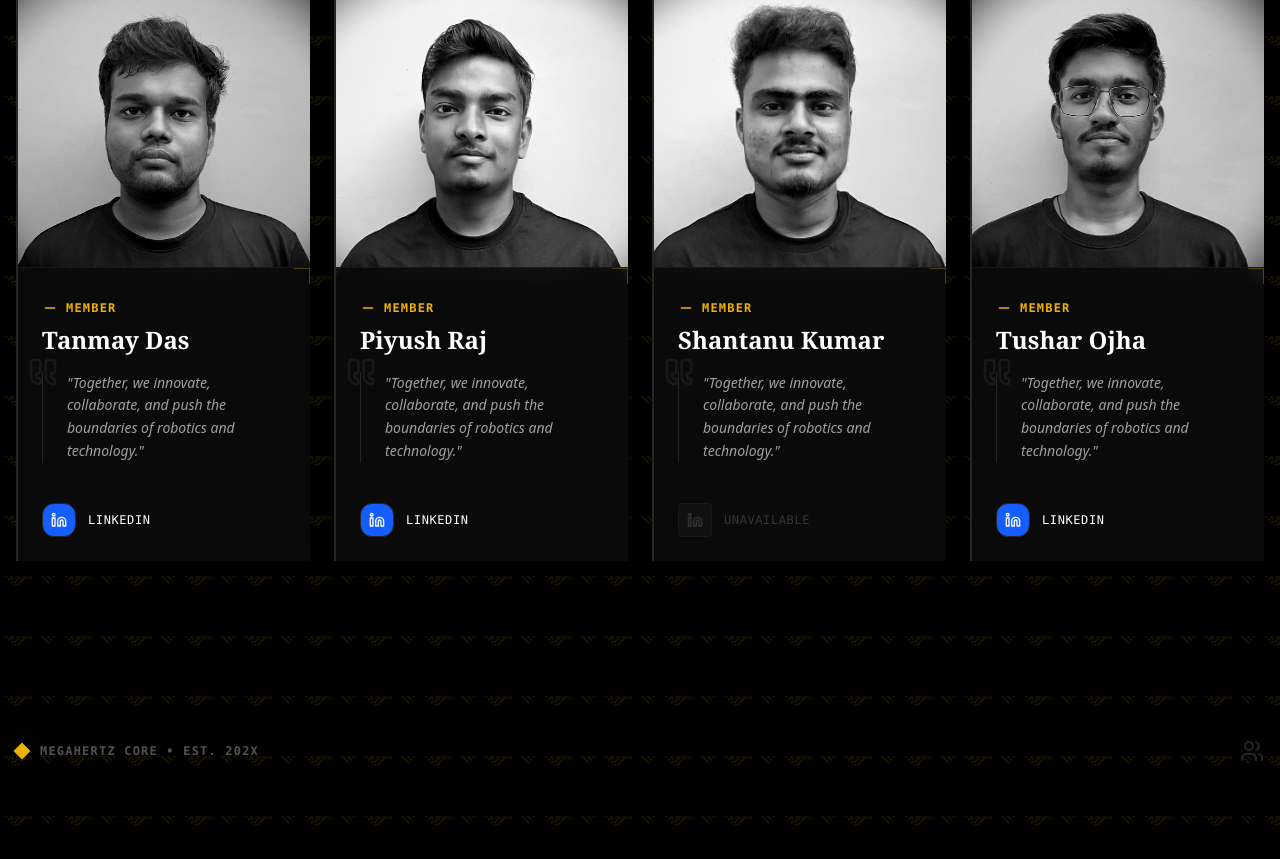
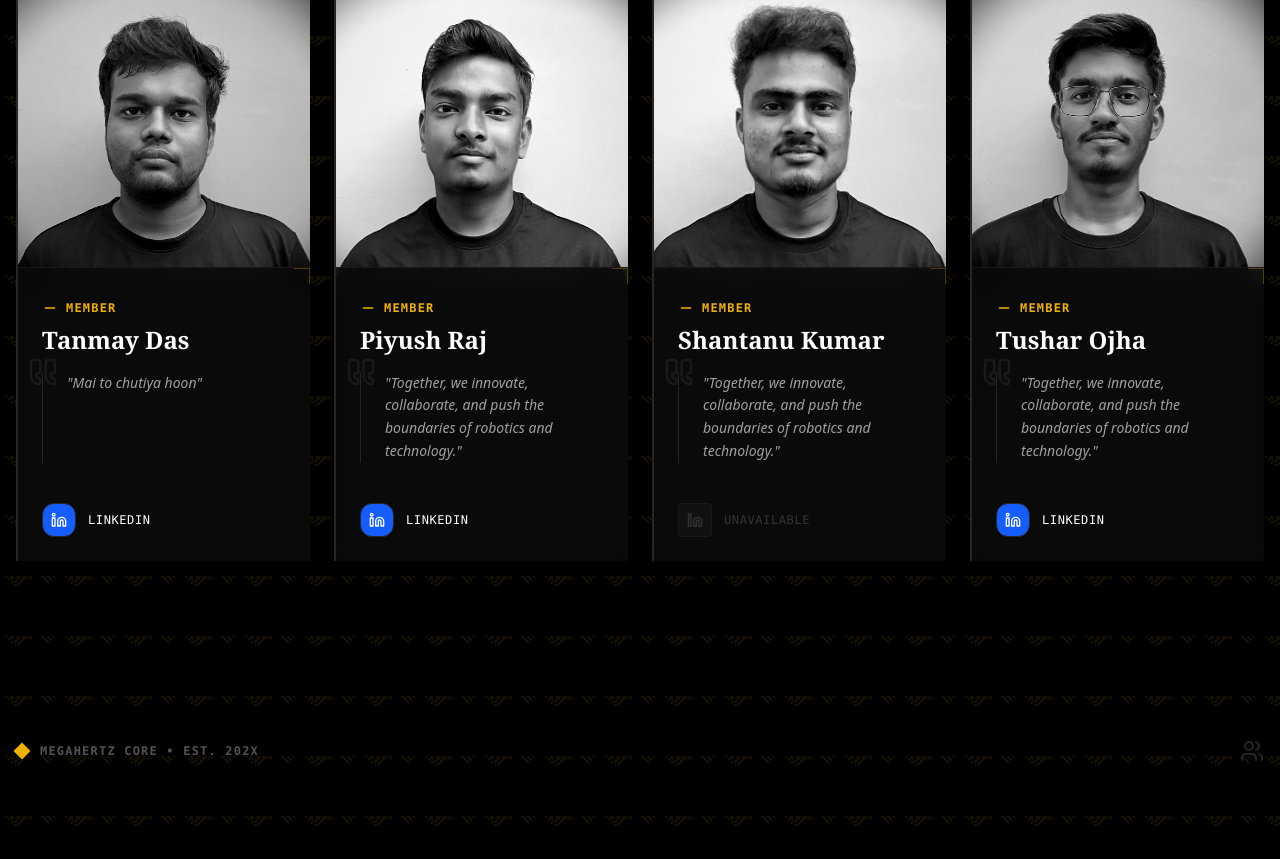
Before and after one commit to sonroy-glitch/mega_FE, a React (Vite) app: page /about in a window 1280 px wide. Shown: the part 1764-2623 px from the top of the page. Built offline with nearby package versions, Linux system fonts and the light colour scheme.

Commit message:
Update membersData.js

```diff
--- a/src/data/membersData.js
+++ b/src/data/membersData.js
@@ -89,7 +89,7 @@ export const members = [
     name: "Tanmay Das",
     role: "Member",
     quote:
-      "Together, we innovate, collaborate, and push the boundaries of robotics and technology.",
+      "Mai to chutiya hoon",
     image: m9,
     linkedin:
       "https://www.linkedin.com/in/tanmoy-das-336234330/?utm_source=share&utm_campaign=share_via&utm_content=profile&utm_medium=android_app",
```
